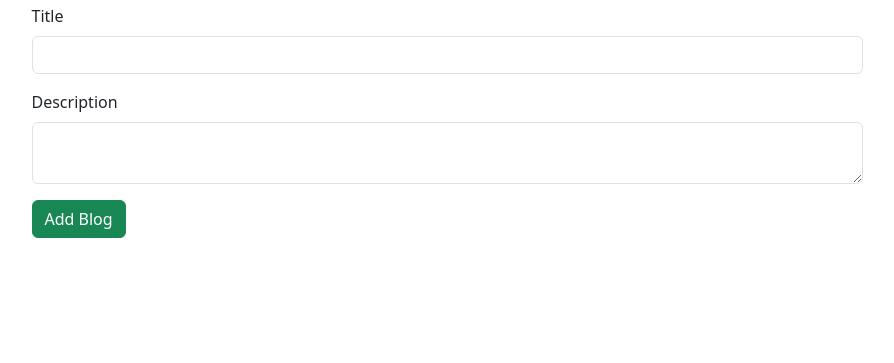
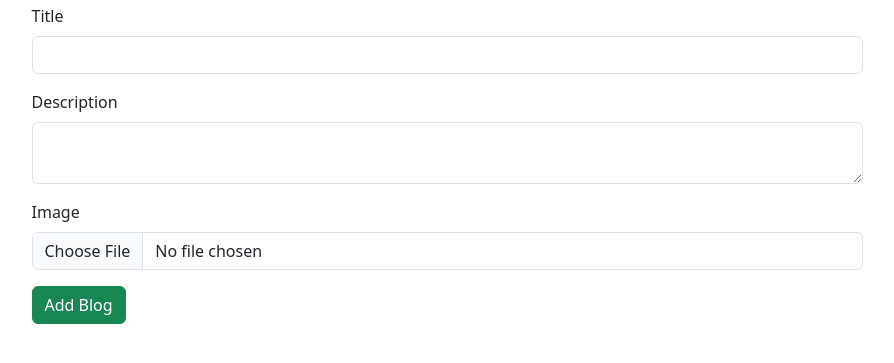
Before and after one commit to jindalhimanshu551/Django_Project, a Django app: page /blogs/add_blog/ in a window 1280 px wide. Shown: the part 157-520 px from the top of the page, without its empty margins (193-1087 px from the left). Run offline with Django 5.2, Linux system fonts and the light colour scheme; the visitor is signed in with stand-in values (Sample User, id 1); some libraries are stand-ins or nearby versions.

Commit message:
user can upload image for blogs

```diff
--- a/blogs/models.py
+++ b/blogs/models.py
@@ -10,6 +10,7 @@ class Blog(BaseTime):
     title = models.CharField(max_length=200)
     content = RichTextField()
     is_published = models.BooleanField(default=True)
+    image = models.ImageField(upload_to="blog_images", null=True)
 
     class Meta:
         ordering = ("title",)
--- a/blogs/templates/blog_add.html
+++ b/blogs/templates/blog_add.html
@@ -5,7 +5,7 @@
     <div class="col-9 mx-auto mt-4">
       <h1>Add Blog</h1>
       <hr>
-      <form method="post">
+      <form method="post" enctype="multipart/form-data">
         {% csrf_token %}
         <div class="mb-3">
           <label for="title" class="form-label">Title</label>
@@ -17,6 +17,10 @@
           <script>
             CKEDITOR.replace('content');
           </script>
+        </div>
+        <div class="mb-3">
+          <label for="blog_image" class="form-label">Image</label>
+          <input type="file" class="form-control" id="blog_image" name="blog_image">
         </div>
         <button type="submit" class="btn btn-success">Add Blog</button>
       </form>
--- /dev/null
+++ b/blogs/templates/blog_add_mail.html
@@ -0,0 +1,5 @@
+<h1>New Blog is Added by - {{user}}</h1>
+<hr>
+<h3>Title -</h3>
+<p>{{title}}</p>
+<a href="http://127.0.0.1:8000/blogs/">Check it out</a>
--- a/blogs/templates/blog_bookmark.html
+++ b/blogs/templates/blog_bookmark.html
@@ -16,6 +16,7 @@
             {% for query in queryset %}
             <div class="col-4 mb-4">
               <div class="card">
+                <img src="/media/{{query.blog.image}}" class="card-img-top" alt="blog_image">
                 <div class="card-body">
                   <div class="d-flex justify-content-between">
                     <h5 class="card-title">{{query.blog.title|truncatechars:25}}</h5>
--- a/blogs/templates/blog_index.html
+++ b/blogs/templates/blog_index.html
@@ -22,6 +22,7 @@
             {% for query in page_obj %}
             <div class="col-4 mb-4">
               <div class="card">
+                <img src="/media/{{query.image}}" class="card-img-top" alt="blog_image">
                 <div class="card-body">
                   <div class="d-flex justify-content-between">
                     <h5 class="card-title">{{query.title|truncatechars:25}}</h5>
--- a/blogs/views.py
+++ b/blogs/views.py
@@ -76,9 +76,14 @@ class UpdateBlogView(LoginRequiredMixin, View):
         data = request.POST
         title = data.get('title')
         content = data.get('content')
+        image = request.FILES.get('blog_image')
+
+        if image:
+            blog.image = image
 
         blog.title = title
         blog.content = content
+        blog.save()
         return redirect('/blogs/')
 
     def dispatch(self, request: HttpRequest, *args, **kwargs) -> HttpResponse:
@@ -101,12 +106,14 @@ class AddBlogView(LoginRequiredMixin, View):
         user = request.user
         title = data.get('title')
         content = data.get('content')
+        image = request.FILES.get('blog_image')
         Blog.objects.create(
             user=user,
             title=title,
             content=content,
+            image=image,
         )
-        send_email_to_owner()
+        send_email_to_owner(user, title)
         return redirect('/blogs/')
 
 
--- a/todolist/settings.py
+++ b/todolist/settings.py
@@ -136,6 +136,10 @@ STATIC_URL = 'static/'
 
 STATIC_ROOT = os.path.join(BASE_DIR,'staticfiles')
 
+MEDIA_URL = '/media/'
+
+MEDIA_ROOT = os.path.join(BASE_DIR,'media_asset')
+
 # Default primary key field type
 # https://docs.djangoproject.com/en/5.0/ref/settings/#default-auto-field
 
--- a/todolist/urls.py
+++ b/todolist/urls.py
@@ -28,4 +28,7 @@ urlpatterns = [
     path('admin/', admin.site.urls),
     path('todo/', include('todo.urls')),
     path('blogs/', include('blogs.urls'))
-] + static(settings.STATIC_URL, document_root=settings.STATIC_ROOT)
+]
+
+urlpatterns += static(settings.STATIC_URL, document_root=settings.STATIC_ROOT)
+urlpatterns += static(settings.MEDIA_URL, document_root=settings.MEDIA_ROOT)
```
Also changed, not shown: blogs/templates/blog_update.html (+7 -3 lines), blogs/utils.py (+7 -2 lines), blogs/migrations/0011_alter_blog_options_alter_bookmark_options_and_more.py (added), blogs/migrations/0012_alter_blog_image.py (added), media_asset/blog_images/Screenshot_2024-03-25_at_12.10.14AM.png (added), media_asset/blog_images/Screenshot_2024-03-25_at_12.11.12AM.png (added).
